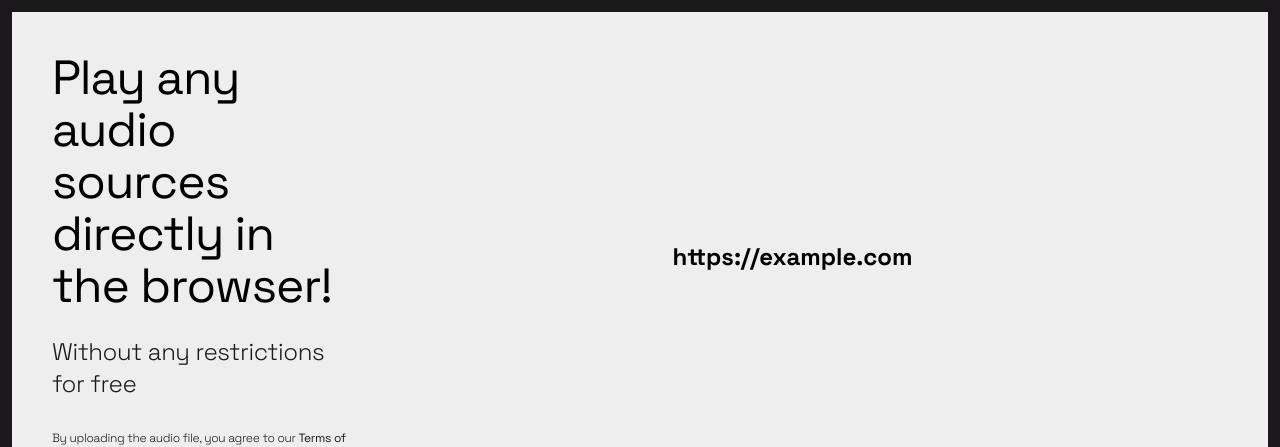
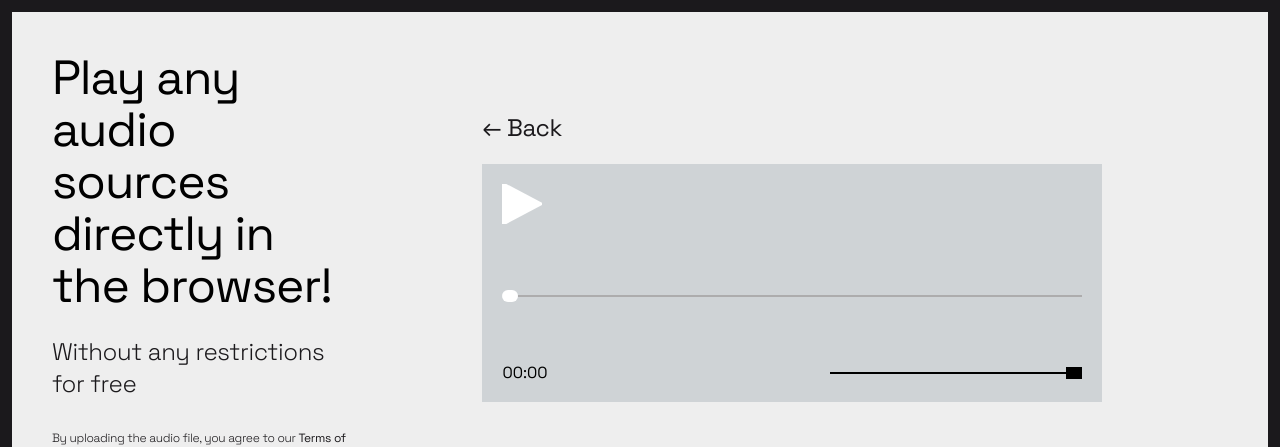
Before and after one commit to max-ermilov/openmedia-frontend-test-task, a React app: page / in a window 1280 px wide. Both pictures are taken after typing "https://example.com" into the empty fields and a click on the button "Submit". Shown: the top 447 px of the page. Built offline with nearby package versions, Linux system fonts and the light colour scheme.

Commit message:
add player

```diff
--- a/src/blocks/form/form.css
+++ b/src/blocks/form/form.css
@@ -1,5 +1,5 @@
 .form {
-  width: 80%;
+  width: 100%;
   display: flex;
   flex-direction: column;
   align-self: center;
--- a/src/blocks/media/media.css
+++ b/src/blocks/media/media.css
@@ -8,11 +8,29 @@
   align-items: center;
 }
 
+.media__wrapper {
+  display: flex;
+  flex-direction: column;
+  /*align-content: center;*/
+  align-items: center;
+  width: 80%;
+  max-width: 620px;
+  /*margin: 0 auto;*/
+}
+
+@media (max-width: 768px) {
+  .media__wrapper {
+    min-width: 100%;
+  }
+}
+
 .media__label {
+  display: flex;
   margin: 0 0 20px 0;
   padding: 0;
-  width: 80%;
-  align-self: center;
+  width: 100%;
+  /*max-width: 620px;*/
+  /*align-self: center;*/
   font-weight: 400;
   font-size: 24px;
   line-height: 32px;
--- a/src/components/App.jsx
+++ b/src/components/App.jsx
@@ -1,5 +1,5 @@
 import React, {useState} from "react";
-import Input from "./Input";
+import Form from "./Form";
 import Player from "./Player";
 
 export function App() {
@@ -15,10 +15,10 @@ export function App() {
 
   return (
     link === '' ? (
-      <Input link={handleLink}/>
+      <Form link={handleLink}/>
     ) : (
-      // ''
       <Player goBack={goBack} link={link}/>
     )
+    // <Player goBack={goBack} link='https://lalalai.s3.us-west-2.amazonaws.com/media/split/a7564eb8-cbf2-40e2-9cb8-6061d8d055a7/no_vocals'/>
   );
 }
--- a/src/components/Input.jsx
+++ b/src/components/Form.jsx
@@ -1,6 +1,6 @@
 import React, {useRef, useState} from "react";
 
-export default function Input({link}) {
+export default function Form({link}) {
   const [isError, setIsError] = useState(false);
   const [inputError, setInputError] = useState('')
   const input = useRef();
@@ -19,12 +19,13 @@ export default function Input({link}) {
   }
 
   return (
-    <>
+    <div className="media__wrapper">
       <h2 className="media__label">Insert the link</h2>
       <form
         className="form"
         onSubmit={onSubmitHandler}
         noValidate
+        onClick={() => {input.current.focus()}}
       >
         <div className={`form__input-wrapper ${isError ? "form__input-wrapper_error" : ""}`}>
           <input
@@ -48,6 +49,6 @@ export default function Input({link}) {
         </div>
         <span className={`form__error ${isError ? "active" : ""}`}>{inputError}</span>
       </form>
-    </>
+    </div>
   )
 }
--- /dev/null
+++ b/src/components/Player.css
@@ -0,0 +1,204 @@
+/*.player {*/
+/*  width: 100%;*/
+/*}*/
+
+.button:hover {
+  cursor: pointer;
+}
+
+.player__container {
+  display: flex;
+  /*align-self: baseline;*/
+  flex-direction: column;
+  justify-content: space-between;
+  align-items: flex-start;
+  padding: 20px;
+  width: calc(100% - 40px);
+  /*max-width: 580px;*/
+  height: 198px;
+
+  background: #CFD3D6;
+  position: relative;
+
+  /* Inside auto layout */
+
+  /*flex: none;*/
+  /*order: 1;*/
+  /*flex-grow: 0;*/
+}
+
+.player__button {
+  outline: none;
+  border: none;
+  font-size: 100%;
+  margin: 0;
+  padding: 0;
+  line-height: normal;
+  background: none;
+}
+
+.player__button {
+  cursor: pointer;
+}
+
+.player__button:hover svg path {
+  fill: #e6e6e6;
+}
+
+.player__button:hover svg rect {
+  fill: #e6e6e6;
+}
+
+.player__progress-bar {
+  display: flex;
+  align-items: center;
+  width: 100%;
+  position: relative;
+  height: 10px;
+}
+
+.player__progress-bar:hover input::-webkit-slider-runnable-track {
+  height: 4px;
+}
+
+.player__progress-bar:hover input::-webkit-slider-thumb {
+  width: 18px;
+  height: 14px;
+  margin-top: -5px;
+}
+
+.player__progress-bar:hover span {
+  height: 4px;
+}
+
+.player__progress-bar input {
+  width: 100%;
+  position: absolute;
+  background: transparent;
+  background-image: linear-gradient(90deg, #FFFFFF, #FFFFFF);
+  -webkit-appearance: none;
+  background-size: 0% 100%;
+  transition: all 0s;
+  background-repeat: no-repeat;
+}
+
+.player__progress-bar input::-webkit-slider-runnable-track {
+  height: 2px;
+  border-radius: 2px;
+  background: transparent;
+  cursor: pointer;
+}
+
+.player__progress-bar input::-webkit-slider-thumb {
+  appearance: none;
+  width: 16px;
+  height: 12px;
+  border-radius: 6px;
+  background: #FFFFFF;
+  cursor: pointer;
+  margin-top: -5px;
+}
+
+.player__progress-bar input::-webkit-slider-thumb:hover {
+  width: 18px;
+  height: 14px;
+  margin-top: -6px;
+}
+
+.player__progress-bar span {
+  display: block;
+  width: 100%;
+  height: 2px;
+  position: absolute;
+  background: #ADACAD;
+  background-image: linear-gradient(90deg, #878787, #878787);
+  background-repeat: no-repeat;
+  background-size: 0% 100%;
+  transition: all 0s;
+}
+
+.player__title {
+  font-weight: 400;
+  font-size: 24px;
+  line-height: 32px;
+  letter-spacing: -0.4px;
+  color: #1B191C;
+  cursor: pointer;
+}
+
+.player__title:hover {
+  color: #919E9F;
+}
+
+.player__volume-row {
+  width: 100%;
+  display: flex;
+  align-items: center;
+  justify-content: space-between;
+}
+
+.player__volume-control {
+  display: flex;
+  align-items: center;
+  width: 252px;
+  position: relative;
+  height: 10px;
+  cursor: pointer;
+}
+
+@media (max-width: 768px) {
+  .player__volume-control {
+    width: 191px;
+  }
+}
+
+.player__volume-control:hover input::-webkit-slider-runnable-track {
+  height: 4px;
+}
+
+.player__volume-control:hover input::-webkit-slider-thumb {
+  width: 18px;
+  height: 14px;
+  margin-top: -5px;
+}
+
+.player__volume-control input {
+  width: 100%;
+  background: #FFFFFF;
+  background-image: linear-gradient(90deg, #000000, #000000);
+  -webkit-appearance: none;
+  background-size: 0% 100%;
+  transition: background-size 0s;
+  background-repeat: no-repeat;
+  cursor: pointer;
+}
+
+.player__volume-control input::-webkit-slider-runnable-track {
+  height: 2px;
+  border-radius: 2px;
+  background: transparent;
+}
+
+.player__volume-control input::-webkit-slider-thumb {
+  appearance: none;
+  width: 16px;
+  height: 12px;
+  border-radius: 0px;
+  background: #000000;
+  cursor: pointer;
+  margin-top: -5px;
+}
+
+.player__volume-control input::-webkit-slider-thumb:hover {
+  width: 18px;
+  height: 14px;
+  margin-top: -6px;
+}
+
+.player__timer {
+  font-weight: 400;
+  font-size: 12px;
+  line-height: 16px;
+  letter-spacing: -0.3px;
+  color: #1B191C;
+}
--- a/src/components/Player.jsx
+++ b/src/components/Player.jsx
@@ -1,7 +1,157 @@
-import React, {useRef, useState} from "react";
+import React, { useState, useRef, useEffect } from "react";
+import "./Player.css";
 
-export default function Player({ link, goBack }) {
+export default function Player({link, goBack}) {
+  const [isPlay, setIsPlay] = useState(false);
+  const [audioDuration, setAudioDuration] = useState(null);
+  const [audioTime, setAudiotime] = useState(0);
+  const [audioVolume, setAudioVolume] = useState(1);
+  const [minute, setMinute] = useState();
+  const [second, setSecond] = useState();
+  const [timer, setTimer] = useState(null);
+  const [timeValue, setTimeValue] = useState(0);
+  const [player, setPlayer] = useState();
+
+  const playerRef = useRef(null);
+
+  let timeInterval;
+
+  const handleProgress = () => {
+    const loaded = player.buffered.end(0);
+    const total = player.duration || player.buffered.end(0);
+    const progress = (loaded / total) * 100;
+    setTimeValue(progress);
+  };
+
+  const loadedHandler = () => {
+    if (player.readyState > 1) {
+      setAudioDuration(player.duration);
+      setAudioVolume(player.volume);
+    }
+  }
+
+  const endedHandler = () => {
+    setIsPlay(false);
+  }
+
+  const playHandler = () => {
+    player.play();
+    setIsPlay(true);
+  };
+
+  const pauseHandler = () => {
+    player.pause();
+    setIsPlay(false);
+  };
+
+  const timeHandler = (e) => {
+    setAudiotime(e.target.value);
+    player.currentTime = e.target.value;
+  };
+
+  const volumeHandler = (e) => {
+    setAudioVolume(e.target.value);
+    player.volume = e.target.value;
+  };
+
+  useEffect(() => {
+    if (playerRef.current) {
+      setPlayer(playerRef.current);
+    }
+  }, []);
+
+  useEffect(() => {
+    if (player) {
+      // player.volume = 1;
+      player.addEventListener("progress", handleProgress);
+      player.addEventListener("loadeddata", loadedHandler);
+      player.addEventListener("ended", endedHandler);
+
+      return () => {
+        player.removeEventListener("progress", handleProgress);
+        player.removeEventListener("loadeddata", loadedHandler);
+        player.removeEventListener("ended", endedHandler);
+      };
+    }
+    // console.log('player);
+  }, [player]);
+
+  useEffect(() => {
+    if (isPlay) {
+      timeInterval = setInterval(() => {
+        setAudiotime(player.currentTime);
+        setMinute(
+          Math.trunc(player.currentTime / 60)
+            .toString()
+            .padStart(2, "0")
+        );
+        setSecond(
+          Math.round(player.currentTime % 60)
+            .toString()
+            .padStart(2, "0")
+        );
+      }, 1000);
+      setTimer(timeInterval);
+    }
+    return clearInterval(timer);
+  }, [isPlay]);
+
   return (
-    <h2>{link}</h2>
+    <div className="media__wrapper">
+      <h2
+        className="media__label button"
+        onClick={goBack}
+      >
+        ← Back</h2>
+      <div className="player__container">
+        {!isPlay ? (
+          <button className="player__button" onClick={playHandler}>
+            <svg width="40" height="40" viewBox="0 0 40 40" fill="none" xmlns="http://www.w3.org/2000/svg">
+              <path d="M0 40V0H4.34286L40 18.7952V20.9639L4.34286 40H0Z" fill="white" />
+            </svg>
+          </button>
+        ) : (
+          <button className="player__button" onClick={pauseHandler}>
+            <svg width="40" height="40" viewBox="0 0 40 40" fill="none" xmlns="http://www.w3.org/2000/svg">
+              <rect x="4" width="4" height="40" fill="white" />
+              <rect x="32" width="4" height="40" fill="white" />
+            </svg>
+          </button>
+        )}
+        <label className="player__progress-bar">
+          <audio src={link} ref={playerRef} />
+          <span style={{ backgroundSize: `${timeValue || 0}% 100%` }}></span>
+          <input
+            type="range"
+            min={0}
+            max={audioDuration}
+            style={{ backgroundSize: `${(audioTime / audioDuration) * 100 || audioTime}% 100%` }}
+            step="0.1"
+            value={audioTime}
+            onChange={timeHandler}
+          />
+        </label>
+        <div className="player__volume-row">
+          <div className="player__taimer">
+						<span>
+							{minute || "00"}:{second || "00"}
+						</span>
+          </div>
+          <div>
+            <label className="player__volume-control">
+              <input
+                type="range"
+                min={0}
+                max={1}
+                step={0.1}
+                style={{ backgroundSize: `${audioVolume * 100}% 100%` }}
+                value={audioVolume}
+                onChange={volumeHandler}
+              />
+            </label>
+          </div>
+        </div>
+      </div>
+    </div>
   );
 }
```
Also changed, not shown: src/index.html (+4 -3 lines).
